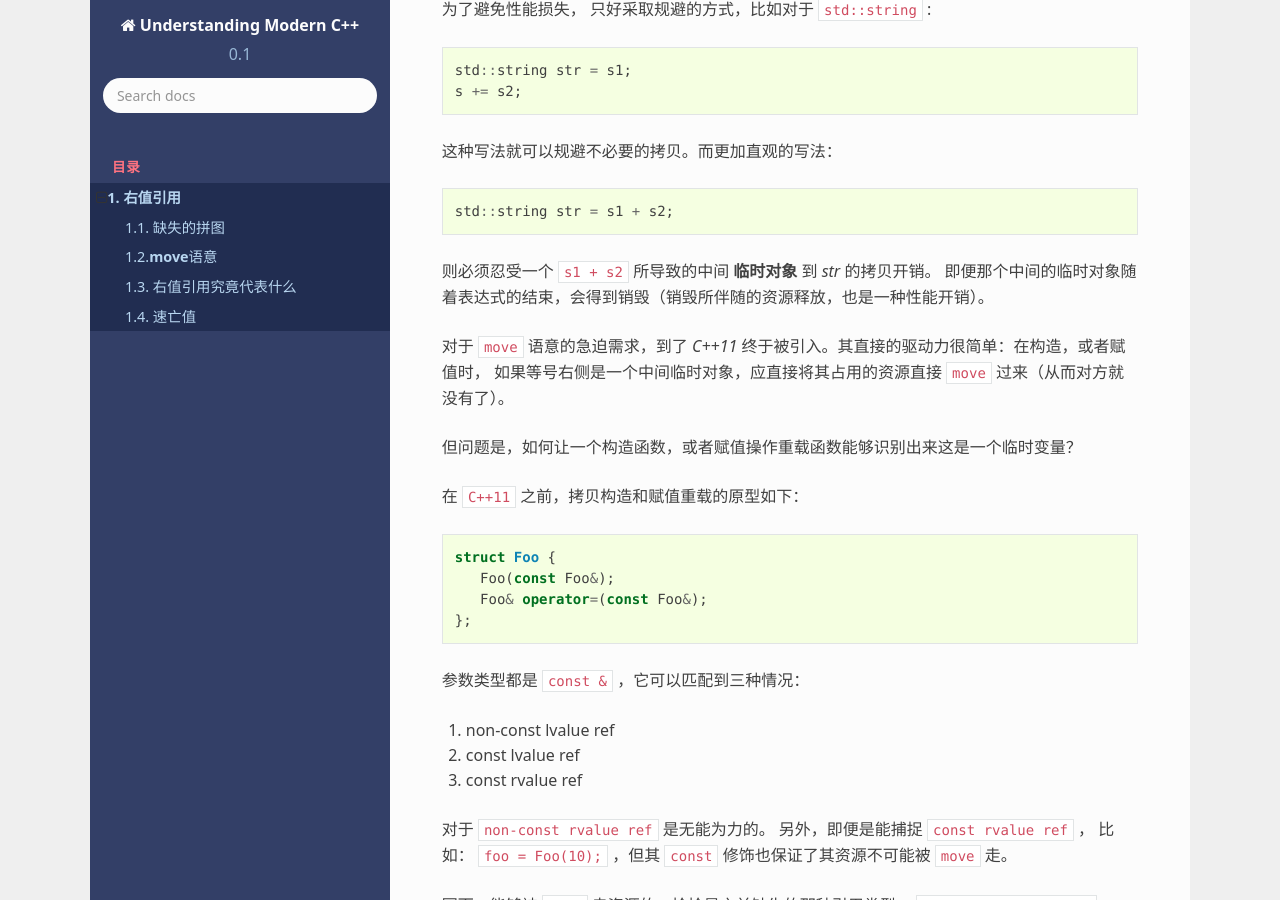
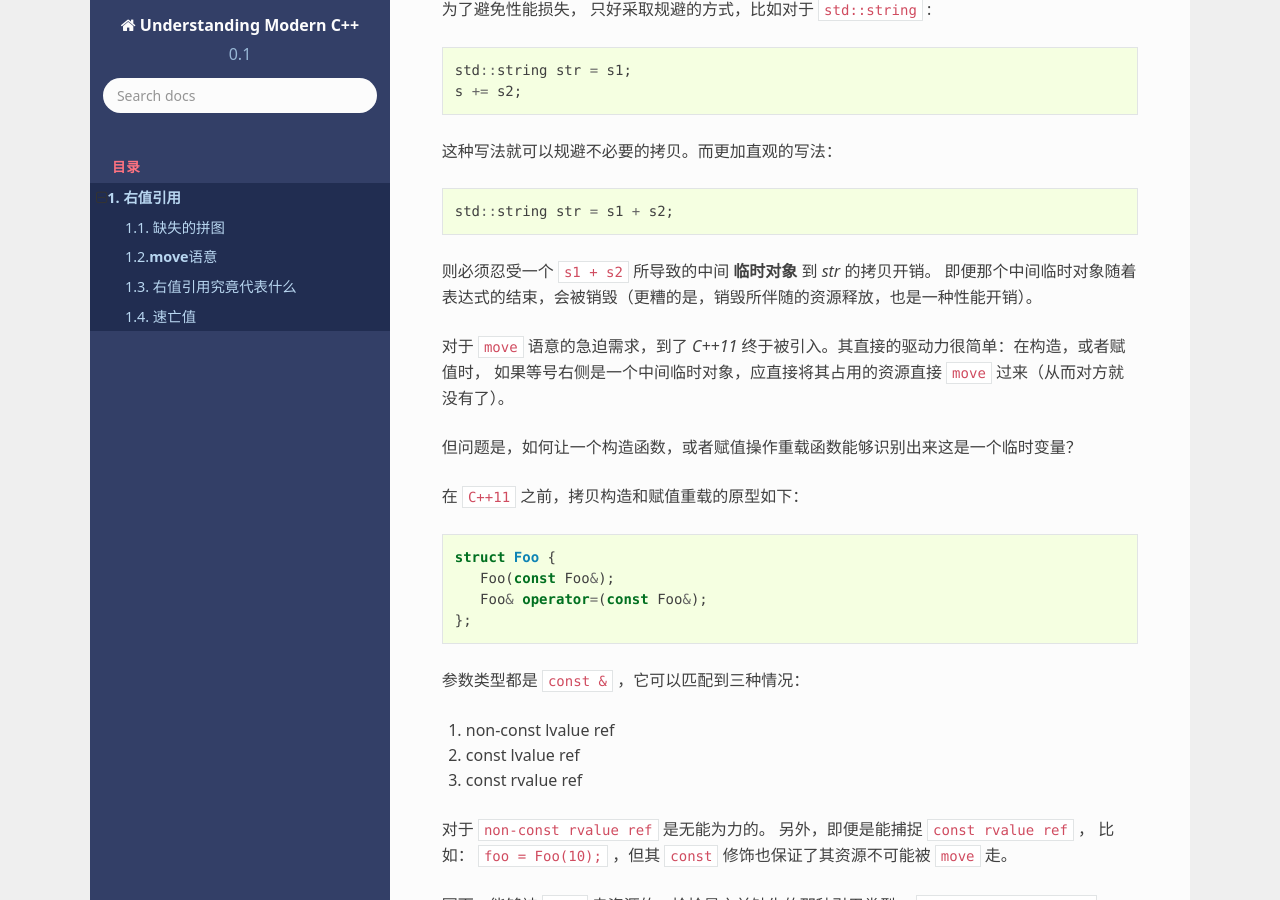
Before and after one commit to godsme/understand_modern_cpp, a Sphinx documentation site: the page built from docs/source/rvalue-ref.rst, in a window 1280 px wide and 900 px high, scrolled down 1039 px. Built offline with Sphinx 7.4.7 and the Read the Docs theme 2.0.0, drawn with Linux system fonts in a browser that asks for light colours; formulas are drawn with MathJax 3.

Commit message:
refactored

```diff
--- a/docs/source/rvalue-ref.rst
+++ b/docs/source/rvalue-ref.rst
@@ -54,7 +54,7 @@
    std::string str = s1 + s2;
 
 则必须忍受一个 ``s1 + s2`` 所导致的中间 **临时对象** 到 `str` 的拷贝开销。
-即便那个中间的临时对象随着表达式的结束，会得到销毁（销毁所伴随的资源释放，也是一种性能开销）。
+即便那个中间临时对象随着表达式的结束，会被销毁（更糟的是，销毁所伴随的资源释放，也是一种性能开销）。
 
 对于 ``move`` 语意的急迫需求，到了 `C++11` 终于被引入。其直接的驱动力很简单：在构造，或者赋值时，
 如果等号右侧是一个中间临时对象，应直接将其占用的资源直接 ``move`` 过来（从而对方就没有了）。
```
